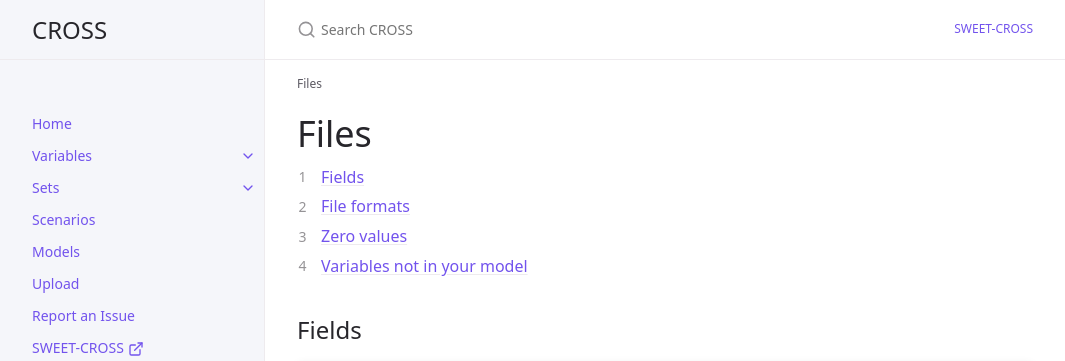
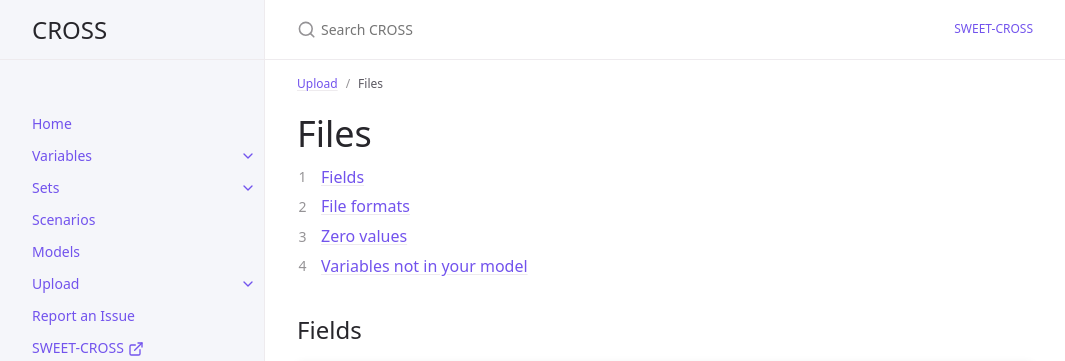
Before and after one commit to sweet-cross/data-model, a Jekyll site: the page built from docs/upload/files.md, in a window 1280 px wide. Shown: the top 361 px of the page, without its empty margins (107-1172 px from the left). Built offline with Jekyll 4.4.1, drawn with Linux system fonts in a browser that asks for light colours; cached includes are drawn as plain includes.

Commit message:
fix file link

```diff
--- a/docs/upload/files.md
+++ b/docs/upload/files.md
@@ -1,6 +1,6 @@
 ---
 title: Files
-parent: upload
+parent: Upload
 layout: default
 nav_order: 1
 ---
```
